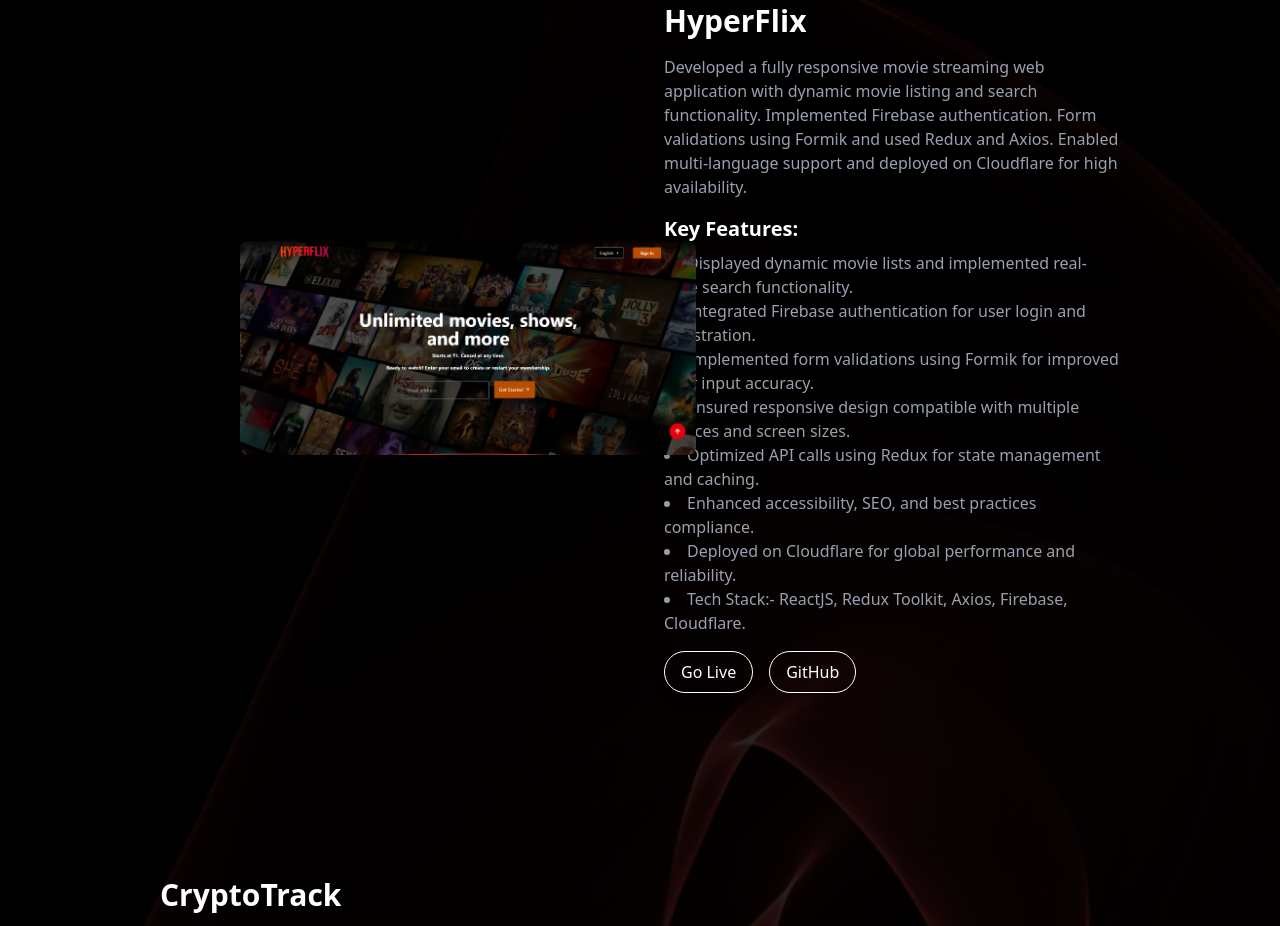
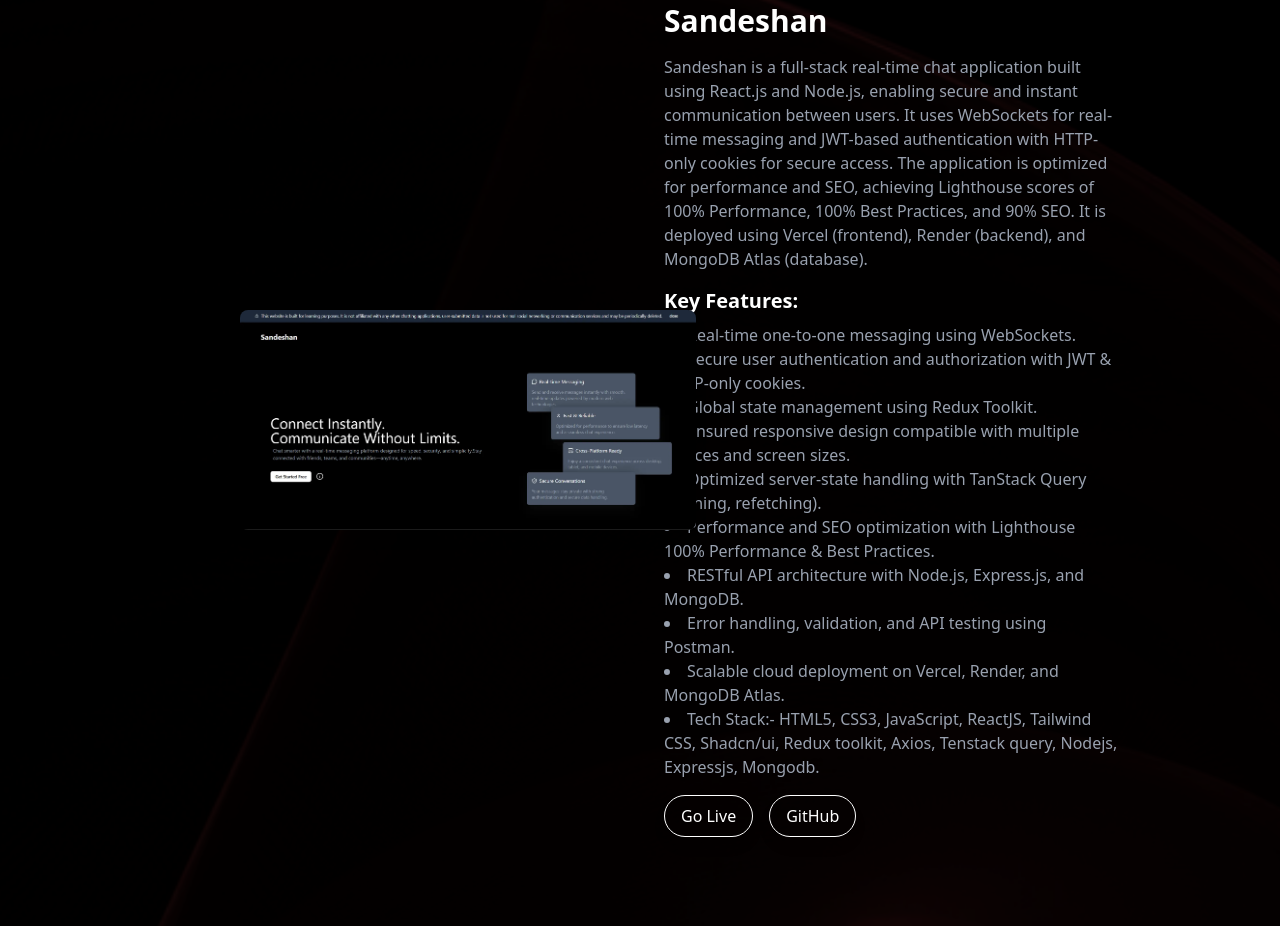
Before and after one commit to Ganeshdvp/portfolio, a website: page index.html in a window 1280 px wide. Shown: the part 3739-4665 px from the top of the page. Drawn offline with nearby package versions, Linux system fonts and the light colour scheme; animation ran at ten frames a second; files whose address does not match are found by name; a web font is replaced by a local one.

Commit message:
added new project

```diff
--- a/index.html
+++ b/index.html
@@ -422,6 +422,57 @@
           <!-- Project Image -->
           <div class="w-full lg:w-1/2">
             <img
+              src="./Images/sandeshan.webp"
+              loading="lazy"
+              alt="sandeshan"
+              class="project-image w-[500px] relative left-20 rounded-lg shadow-lg transform transition duration-500 hover:scale-105"
+            />
+          </div>
+          <!-- Project Content -->
+          <div class="w-full lg:w-1/2 text-[var(--text-color)]">
+            <h3 class="text-3xl font-bold mb-4">Sandeshan</h3>
+            <p class="text-gray-400 mb-4">
+              Sandeshan is a full-stack real-time chat application built using React.js and Node.js, enabling secure and instant communication between users. It uses WebSockets for real-time messaging and JWT-based authentication with HTTP-only cookies for secure access. The application is optimized for performance and SEO, achieving Lighthouse scores of 100% Performance, 100% Best Practices, and 90% SEO. It is deployed using Vercel (frontend), Render (backend), and MongoDB Atlas (database).
+            </p>
+            <h4 class="text-xl font-semibold mb-2">Key Features:</h4>
+            <ul class="list-disc list-inside text-gray-400 mb-4">
+              <li>Real-time one-to-one messaging using WebSockets.</li>
+              <li>Secure user authentication and authorization with JWT & HTTP-only cookies.</li>
+              <li>Global state management using Redux Toolkit.</li>
+              <li>Ensured responsive design compatible with multiple devices and screen sizes.</li>
+              <li>Optimized server-state handling with TanStack Query (caching, refetching).</li>
+              <li>Performance and SEO optimization with Lighthouse 100% Performance & Best Practices.</li>
+              <li>RESTful API architecture with Node.js, Express.js, and MongoDB.</li>
+              <li>Error handling, validation, and API testing using Postman.</li>
+              <li>Scalable cloud deployment on Vercel, Render, and MongoDB Atlas.</li>
+              <li>Tech Stack:- HTML5, CSS3, JavaScript, ReactJS, Tailwind CSS, Shadcn/ui, Redux toolkit, Axios, Tenstack query, Nodejs, Expressjs, Mongodb.</li>
+            </ul>
+            <!-- Buttons -->
+            <div class="flex gap-4">
+              <a
+                href="https://sandeshan-frontend.vercel.app"
+                target="_blank"
+                class="px-4 py-2 border border-[var(--border-color)] text-[var(--live-text-color)] rounded-3xl shadow-lg hover:-translate-y-1 duration-300 ease-in-out"
+              >
+                Go Live
+              </a>
+              <a
+                href="https://github.com/Ganeshdvp/Sandeshan-frontend.git"
+                target="_blank"
+                class="px-4 py-2 border border-[var(--border-color)] text-[var(--live-text-color)] rounded-3xl shadow-lg hover:-translate-y-1 duration-300 ease-in-out"
+              >
+                GitHub
+              </a>
+            </div>
+          </div>
+        </div>
+
+
+        <!-- project 2 -->
+        <div class="flex flex-col lg:flex-row items-center gap-12 mb-46" data-aos="fade-right">
+          <!-- Project Image -->
+          <div class="w-full lg:w-1/2">
+            <img
               src="./Images/hyperFlix.webp"
               loading="lazy"
               alt="CryptoTrack"
@@ -466,7 +517,7 @@
         </div>
 
 
-        <!-- Project 2 -->
+        <!-- Project 3 -->
         <div class="flex flex-col lg:flex-row-reverse items-center gap-12 mb-46" data-aos="fade-right">
           <!-- Project Image -->
           <div class="w-full lg:w-1/2">
@@ -513,7 +564,7 @@
           </div>
         </div>
 
-         <!-- Project 3 -->
+         <!-- Project 4 -->
         <div class="flex flex-col lg:flex-row items-center gap-12 mb-46" data-aos="fade-right">
           <!-- Project Image -->
           <div class="w-full lg:w-1/2">
@@ -560,7 +611,7 @@
           </div>
         </div>
 
-        <!-- Project 4 -->
+        <!-- Project 5 -->
         <div class="flex flex-col lg:flex-row-reverse items-center gap-12 mb-46" data-aos="fade-left">
           <!-- Project Image -->
           <div class="w-full lg:w-1/2">
@@ -609,7 +660,7 @@
        </div>
 
        <div id="hiddenProjects" class="hidden">
-        <!-- Project 5 -->
+        <!-- Project 6 -->
         <div class="flex flex-col lg:flex-row items-center gap-12 mb-46" data-aos="fade-left">
           <!-- Project Image -->
           <div class="w-full lg:w-1/2">
@@ -655,7 +706,7 @@
           </div>
         </div>
 
-         <!-- Project 6 -->
+         <!-- Project 7 -->
          <div class="flex flex-col lg:flex-row-reverse items-center gap-12 mb-25" data-aos="fade-left">
           <!-- Project Image -->
           <div class="w-full lg:w-1/2">
@@ -702,7 +753,7 @@
           </div>
         </div>
 
-        <!-- Project 7 -->
+        <!-- Project 8 -->
         <div class="flex flex-col lg:flex-row items-center gap-12 mb-25" data-aos="fade-right">
           <!-- Project Image -->
           <div class="w-full lg:w-1/2">
@@ -749,7 +800,7 @@
           </div>
         </div>
 
-         <!-- Project 8 -->
+         <!-- Project 9 -->
          <div class="flex flex-col lg:flex-row-reverse items-center gap-12 mb-25" data-aos="fade-left">
           <!-- Project Image -->
           <div class="w-full lg:w-1/2">
@@ -847,7 +898,7 @@
               projects.
             </p>
             <a
-              href="./public/Ganesh_Frontend_Resume (4).pdf"
+              href="./public/Ganesh_Resume.pdf"
               download
               class="px-8 py-3 bg-red-500 text-white rounded-lg shadow-lg hover:bg-red-600 hover:shadow-[0_0_15px_3px_rgba(255,0,0,0.8)] transition duration-300 ease-in-out"
             >
```
Also changed, not shown: Images/resume.png, Images/sandeshan.webp (added), 1 other file.
